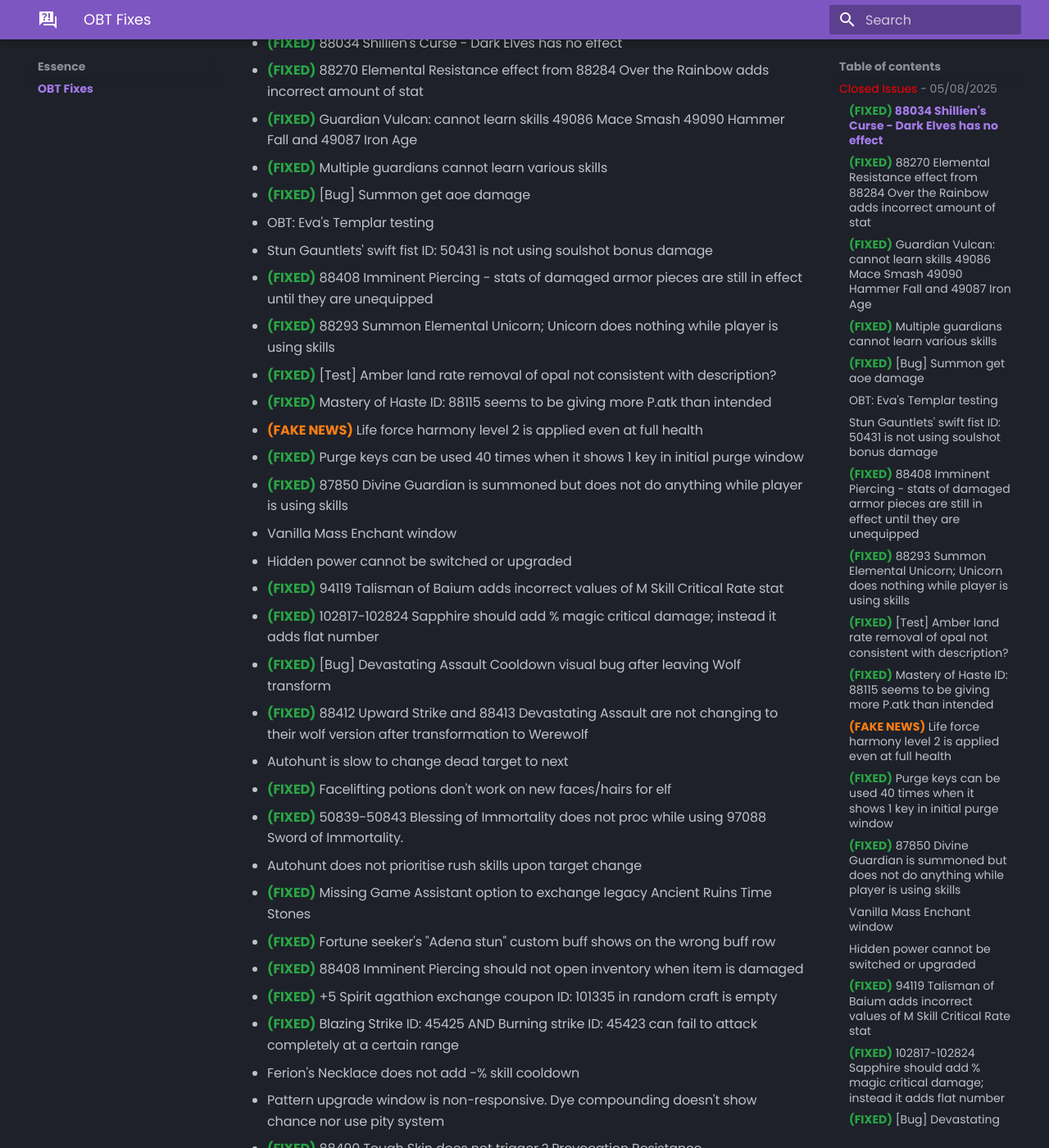
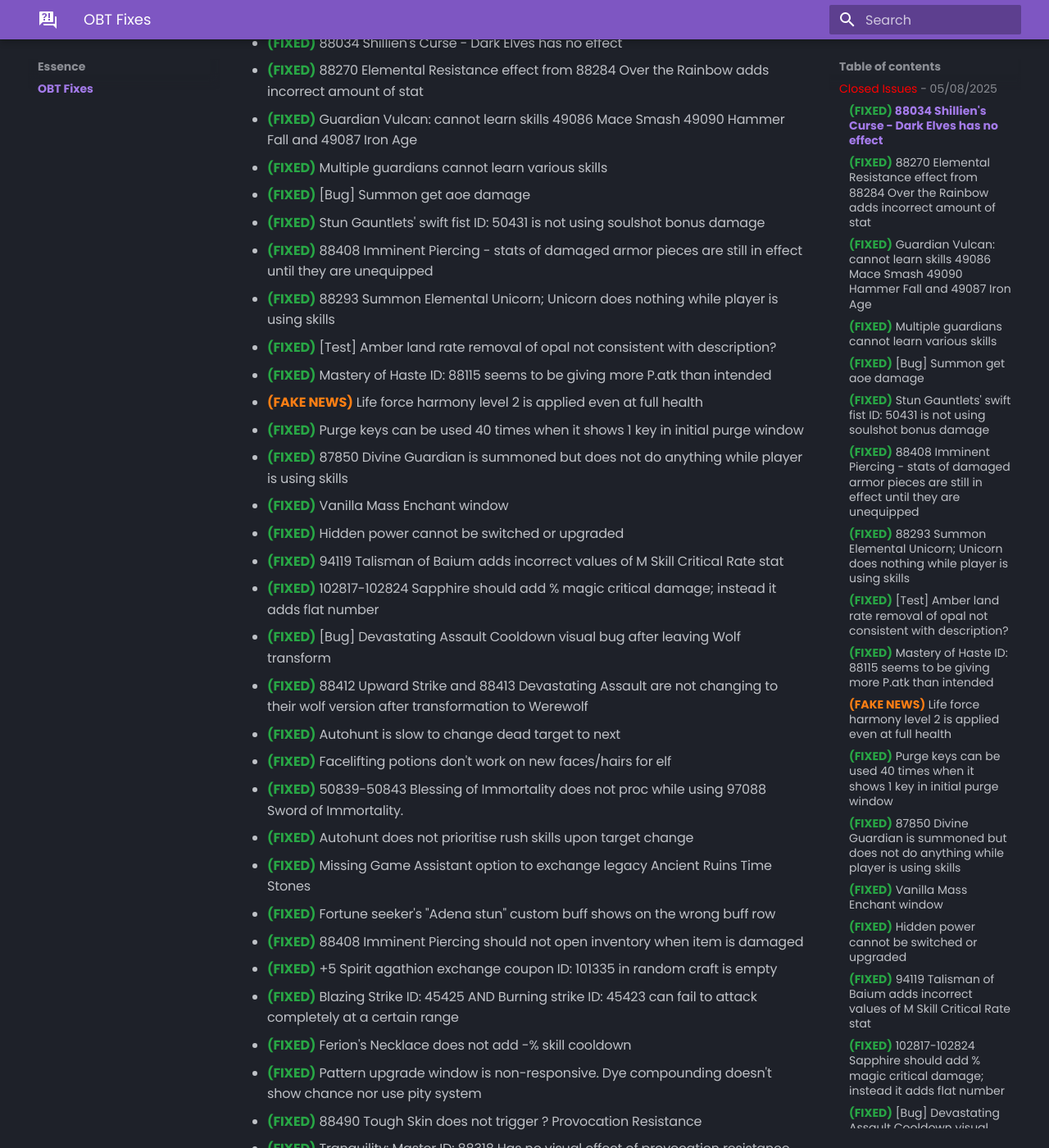
Before and after one commit to tab1-web/faq, an MkDocs documentation site: the page built from docs/essence/fixed_issues.md, in a window 1280 px wide and 1400 px high, scrolled down 421 px. Shown: the whole window at 82% size. Built offline with MkDocs 1.6.1 and Material for MkDocs 9.7.7, drawn with Linux system fonts in a browser that asks for light colours; some web fonts are replaced; some of the changed text lies outside the part shown.

Commit message:
adding more tags on fixed issues

```diff
--- a/docs/essence/fixed_issues.md
+++ b/docs/essence/fixed_issues.md
@@ -52,8 +52,7 @@ Everything on this list is **fixed**{style="color:#28a745;"}, not all **fake new
 - ### (FIXED) Guardian Vulcan: cannot learn skills 49086 Mace Smash  49090 Hammer Fall and 49087 Iron Age
 - ### (FIXED) Multiple guardians cannot learn various skills
 - ### (FIXED) [Bug] Summon get aoe damage
-- ### OBT: Eva's Templar testing
-- ### Stun Gauntlets' swift fist ID: 50431 is not using soulshot bonus damage
+- ### (FIXED) Stun Gauntlets' swift fist ID: 50431 is not using soulshot bonus damage
 - ### (FIXED) 88408 Imminent Piercing - stats of damaged armor pieces are still in effect until they are unequipped
 - ### (FIXED) 88293 Summon Elemental Unicorn; Unicorn does nothing while player is using skills
 - ### (FIXED) [Test] Amber land rate removal of opal not consistent with description?
@@ -61,23 +60,23 @@ Everything on this list is **fixed**{style="color:#28a745;"}, not all **fake new
 - ### (FAKE NEWS) Life force harmony level 2 is applied even at full health
 - ### (FIXED) Purge keys can be used 40 times when it shows 1 key in initial purge window
 - ### (FIXED) 87850 Divine Guardian is summoned but does not do anything while player is using skills
-- ### Vanilla Mass Enchant window
-- ### Hidden power cannot be switched or upgraded
+- ### (FIXED) Vanilla Mass Enchant window
+- ### (FIXED) Hidden power cannot be switched or upgraded
 - ### (FIXED) 94119 Talisman of Baium adds incorrect values of M Skill Critical Rate stat
 - ### (FIXED) 102817-102824 Sapphire should add % magic critical damage; instead it adds flat number
 - ### (FIXED) [Bug] Devastating Assault Cooldown visual bug after leaving Wolf transform
 - ### (FIXED) 88412 Upward Strike and 88413 Devastating Assault are not changing to their wolf version after transformation to Werewolf
-- ### Autohunt is slow to change dead target to next
+- ### (FIXED) Autohunt is slow to change dead target to next
 - ### (FIXED) Facelifting potions don't work on new faces/hairs for elf
 - ### (FIXED) 50839-50843 Blessing of Immortality does not proc while using 97088 Sword of Immortality.
-- ### Autohunt does not prioritise rush skills upon target change
+- ### (FIXED) Autohunt does not prioritise rush skills upon target change
 - ### (FIXED) Missing Game Assistant option to exchange legacy Ancient Ruins Time Stones
 - ### (FIXED) Fortune seeker's "Adena stun" custom buff shows on the wrong buff row
 - ### (FIXED) 88408 Imminent Piercing  should not open inventory when item is damaged
 - ### (FIXED) +5 Spirit agathion exchange coupon ID: 101335 in random craft is empty
 - ### (FIXED) Blazing Strike ID: 45425 AND Burning strike ID: 45423 can fail to attack completely at a certain range
-- ### Ferion's Necklace does not add -% skill cooldown
-- ### Pattern upgrade window is non-responsive. Dye compounding doesn't show chance nor use pity system
+- ### (FIXED) Ferion's Necklace does not add -% skill cooldown
+- ### (FIXED) Pattern upgrade window is non-responsive. Dye compounding doesn't show chance nor use pity system
 - ### (FIXED) 88490 Tough Skin does not trigger ? Provocation Resistance
 - ### (FIXED) Tranquility: Master ID: 88318 Has no visual effect of provocation resistance  failed to find it as a different ID
 - ### (FIXED) Pagan temple Secret Hall ( lvl 2 ) teleports under water
@@ -96,8 +95,8 @@ Everything on this list is **fixed**{style="color:#28a745;"}, not all **fake new
 - ### (FIXED) 88293 Summon Elemental Unicorn  summoned Elemental Unicorn is not immune to damage
 - ### (FIXED) Challenge points can't be used on blessed phantom mask/piercing mask
 - ### (FIXED) 100371 Ferion's Necklace cannot be equipped on pet
-- ### Bug - Class change cupon
-- ### Hidden Power did not transfer to OBT
+- ### (FIXED) Bug - Class change cupon
+- ### (FIXED) Hidden Power did not transfer to OBT
 - ### (FAKE NEWS) Embrace of Darkness +3 ID: 88304 attacks twice in PVP. Even when resisted the -%hp attack is triggering.
 - ### (FAKE NEWS) Cardinal skills are always their dark side icon and description
 - ### (FAKE NEWS) Chaos ID: 88300 and Chaos: Master ID: 88319 aren't randomly trying to apply one debuff
@@ -174,10 +173,10 @@ Everything on this list is **fixed**{style="color:#28a745;"}, not all **fake new
 - ### (FIXED) 87978 Eva's Tempest attacked 9 targets  should attack up to 8 targets
 - ### (FIXED) 87981 Sea Vortex Rush attacked 7 targets  should attack up to 6 targets
 - ### (FIXED) 88054 Water Shield Throwing attacked 7 targets  should attack up to 6 targets
-- ### 47310 Shelter: Master does not trigger Water Spout effect while using 88009 Templar's Assault
-- ### 45284 Eva's Summoner does not add all stats from the description
-- ### Enchanting 47318 Blessed of Eva is unavailable
-- ### 87994 Lightning Flash reduces too much Paralysis Resistance
+- ### (FIXED) 47310 Shelter: Master does not trigger Water Spout effect while using 88009 Templar's Assault
+- ### (FIXED) 45284 Eva's Summoner does not add all stats from the description
+- ### (FIXED) Enchanting 47318 Blessed of Eva is unavailable
+- ### (FIXED) 87994 Lightning Flash reduces too much Paralysis Resistance
 
 
 
```
Also changed, not shown: other parts of docs/essence/fixed_issues.md (+1 -1 lines).
